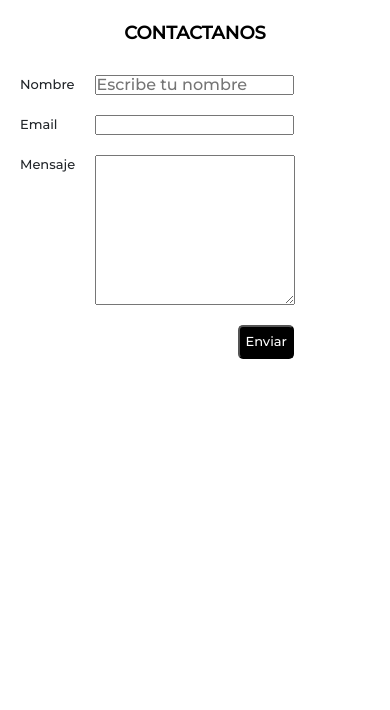
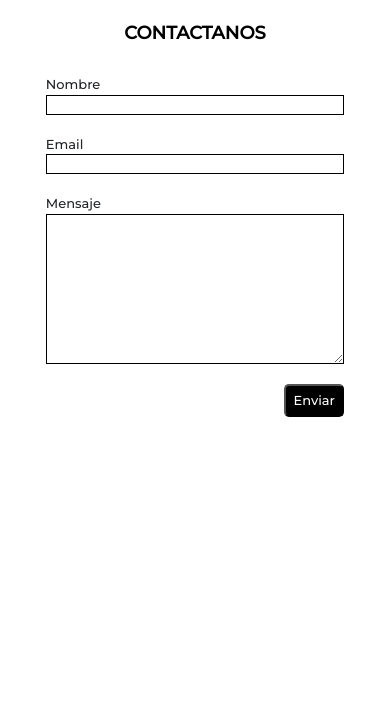
Before and after one commit to nicolmartinez1992/PFMartinez, a website: page pages/contacto.html in a window 390 px wide. Shown: the part 60-770 px from the top of the page. Drawn offline with nearby package versions, Linux system fonts and the light colour scheme.

Commit message:
Tercera pre-entrega

```diff
--- a/pages/contacto.html
+++ b/pages/contacto.html
@@ -33,7 +33,7 @@
                             <a class="nav-link" aria-current="page" href="../index.html">Inicio</a>
                         </li>
                         <li class="sub-menu">
-                            <a class="categorias">Categorias<div class="fa fa-caret-down right"></div>
+                            <a class="categorias">Categorías<div class="fa fa-caret-down right"></div>
                             </a>
                             <ul class="ulCategorias">
                                 <li class="submenuList">
@@ -67,7 +67,7 @@
                         <a class="menuItem" href="../index.html">INICIO</a>
                     </li>
                     <li class="li1 liPrincipalMenu">
-                        <a class="menuItem" href="Aca va el sitio de Categorias">CATEGORIAS</a>
+                        <a class="menuItem" href="Aca va el sitio de Categorias">CATEGORÍAS</a>
                     </li>
                     <li class="li1 liPrincipalMenu">
                         <a class="menuItem" href="./preguntasFrecuentes.html">PREGUNTAS FRECUENTES</a>
@@ -90,6 +90,7 @@
     <main class="contactMain">
         <section class="formulario">
             <form action="Formulario de contacto">
+                <div class="formContainer">
                 <legend class="contactanos">CONTACTANOS</legend>
                 <div class="inputContainer">
                     <span class="label" for="name">Nombre</span>
@@ -107,6 +108,7 @@
                     <input class="inputSend" type="button" value="Enviar">
                 </div>
             </form>
+        </div>
         </section>
         <img class="wpp wppContacto" src="../assets/imagenes/wpp.png" alt="Whatsapp" width="100px">
     </main>
--- a/scss/_mainContacto.scss
+++ b/scss/_mainContacto.scss
@@ -4,6 +4,8 @@
     .formulario {
         form {
             padding-bottom: 30px;
+
+            .formContainer {
 
                 .contactanos {
                     color: black;
@@ -31,6 +33,9 @@
 
                     .input {
                         margin-bottom: 20px;
+                        border: solid;
+                        border-color: black;
+                        border-width: 1.2px;
                     }
                 }
 
@@ -65,6 +70,7 @@
                     }
                 }
             }
+        }
 
     }
 
--- a/scss/_mainPreguntasFrecuentes.scss
+++ b/scss/_mainPreguntasFrecuentes.scss
@@ -16,7 +16,7 @@
         }
         .textContainer{
             display: flex;
-            padding: 10px 20px 20px 20px;
+            padding: 10px 20px 70px 20px;
             flex-direction: row;
             font-family: 'Montserrat', sans-serif;
             width: 100%;
--- a/scss/_mobileMain.scss
+++ b/scss/_mobileMain.scss
@@ -1,21 +1,24 @@
 @media (max-width:768px) {
-.indexMain{
-    .divboton{
+    .indexMain {
+        .divboton {
             width: 100px;
-        .shopNow{
+
+            .shopNow {
                 font-size: small;
             }
         }
-    .globalDiv{
-        .globalCarousel{
+
+        .globalDiv {
+            .globalCarousel {
                 width: 200px;
                 margin-top: 150px;
-            .carouselContainer{
-                .carousel{
-                    .carouselExample{
-                        .carousel-inner{
-                            .carousel-item{
-                                .productImage{
+
+                .carouselContainer {
+                    .carousel {
+                        .carouselExample {
+                            .carousel-inner {
+                                .carousel-item {
+                                    .productImage {
                                         width: 150px;
                                     }
                                 }
@@ -27,23 +30,26 @@
         }
     }
 
-.mainPreguntasFrecuentes{
+    .mainPreguntasFrecuentes {
         overflow-y: scroll;
-    .globalPF{
-        .textContainer{
+
+        .globalPF {
+            .textContainer {
                 display: flex;
                 height: 100%;
-            padding-bottom: 20px;
-            .pairContainer{
-                .pPreguntasFrecuentes{
+
+                .pairContainer {
+                    .pPreguntasFrecuentes {
                         padding-bottom: 20px;
                     }
-                .pPreguntasFrecuentes1{
+
+                    .pPreguntasFrecuentes1 {
                         padding-top: 0px;
                     }
                 }
-            .pairContainer{
-                .pPreguntasFrecuentes3{
+
+                .pairContainer {
+                    .pPreguntasFrecuentes3 {
                         padding-top: 0px;
                     }
 
@@ -52,74 +58,108 @@
         }
     }
 
-.contactMain{
+    .contactMain {
         overflow-y: scroll;
-    .formulario{
-        form{
-            .contactanos{
+
+        .formulario {
+            display: flex;
+            justify-content: center;
+
+            form {
+                .formContainer {
+                    display: flex;
+                    justify-content: center;
+                    flex-direction: column;
+                    padding-right: 40px;
+                    padding-left: 40px;
+                    .contactanos {
                         text-align: center;
                         padding-left: 0px;
                         font-size: large;
                     }
-            .inputContainer{
+
+                    .inputContainer {
                         display: flex;
-                flex-direction: row;
+                        flex-direction: column;
                         padding-left: 0px;
-                .label{
+
+                        .label {
                             font-size: small;
+                            padding-left: 0px;
                         }
-                .inputName{
+
+                        .inputName {
+                            height: 20px;
+
+                            &::placeholder {
+                                color: transparent;
+                            }
+                        }
+                    }
+
+                    .inputContainer {
+                        display: flex;
+                        flex-direction: column;
+                        padding-left: 0px;
+
+                        .label {
+                            font-size: small;
+                            padding-left: 0px;
+                        }
+
+                        .input{
+                            width: 298.448px;
+                        }
+
+                        .inputEmail {
+                            margin-left: 0px;
                             height: 20px;
                         }
                     }
-            .inputContainer{
+
+                    .inputContainer {
                         display: flex;
-                flex-direction: row;
+                        flex-direction: column;
                         padding-left: 0px;
-                .label{
-                    font-size: small;
-                }
-                .inputEmail{
-                    margin-left: 17.08px;
-                    height: 20px;
-                }
-            }
-            .inputContainer{
-                display: flex;
-                flex-direction: row;
-                padding-left: 0px;
-                .textArea{
+
+                        .textArea {
                             height: 150px;
                             max-width: 500px;
                             min-width: 200px;
                         }
                     }
-            .inputContainer{
+
+                    .inputContainer {
                         display: flex;
-                flex-direction: row;
+                        flex-direction: column;
                         padding-left: 0px;
-                .inputSend{
+
+                        .inputSend {
                             margin-left: 238.45px;
                             font-size: small;
                             margin-bottom: 20px;
+                            width: 60px;
+                        }
                     }
                 }
             }
         }
     }
 
-.mainShopnow{
-    .h2Productos{
+    .mainShopnow {
+        .h2Productos {
             font-size: large;
         }
-    .globalContainer{
-        .imagesContainer{
-            .individualContainer{
-                .imgProductos{
+
+        .globalContainer {
+            .imagesContainer {
+                .individualContainer {
+                    .imgProductos {
                         width: 150px;
                         height: 150px;
                     }
-                .spanProductos{
+
+                    .spanProductos {
                         font-size: small;
                     }
                 }
```
Also changed, not shown: index.html (+2 -2 lines), pages/preguntasFrecuentes.html (+6 -6 lines), pages/shopnow.html (+2 -2 lines), css/stylef.css. Lines whose indentation alone changed are shown as unchanged.
